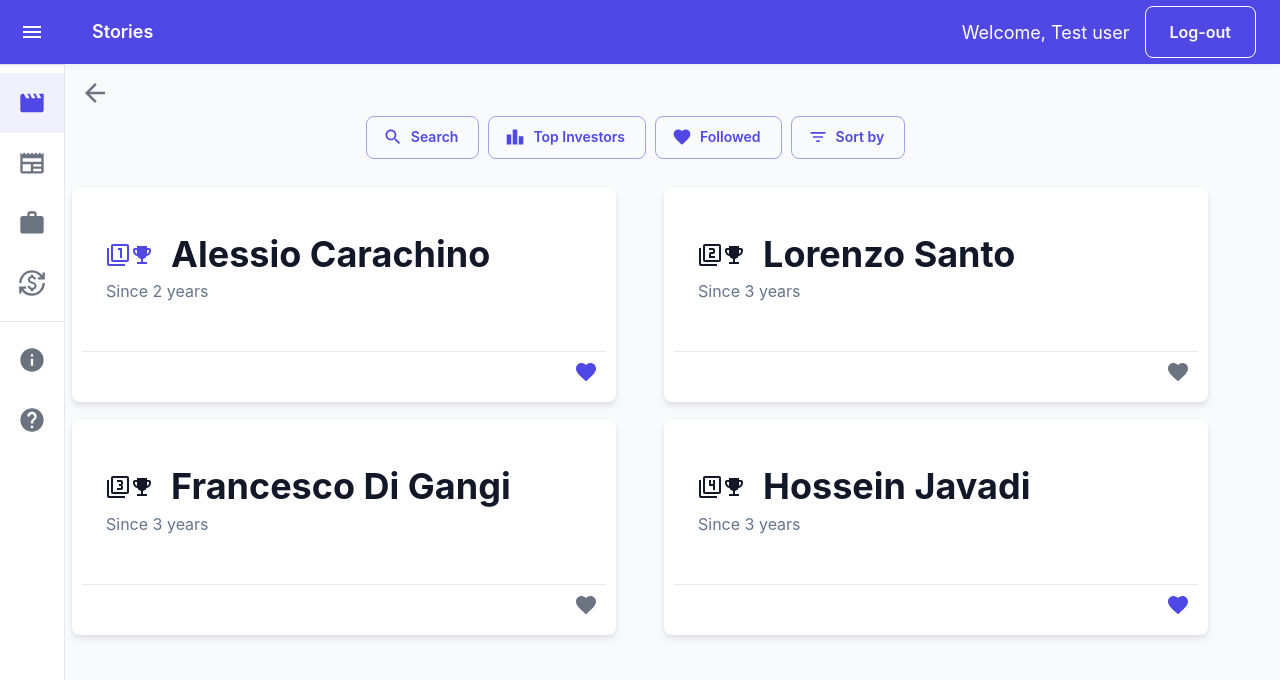
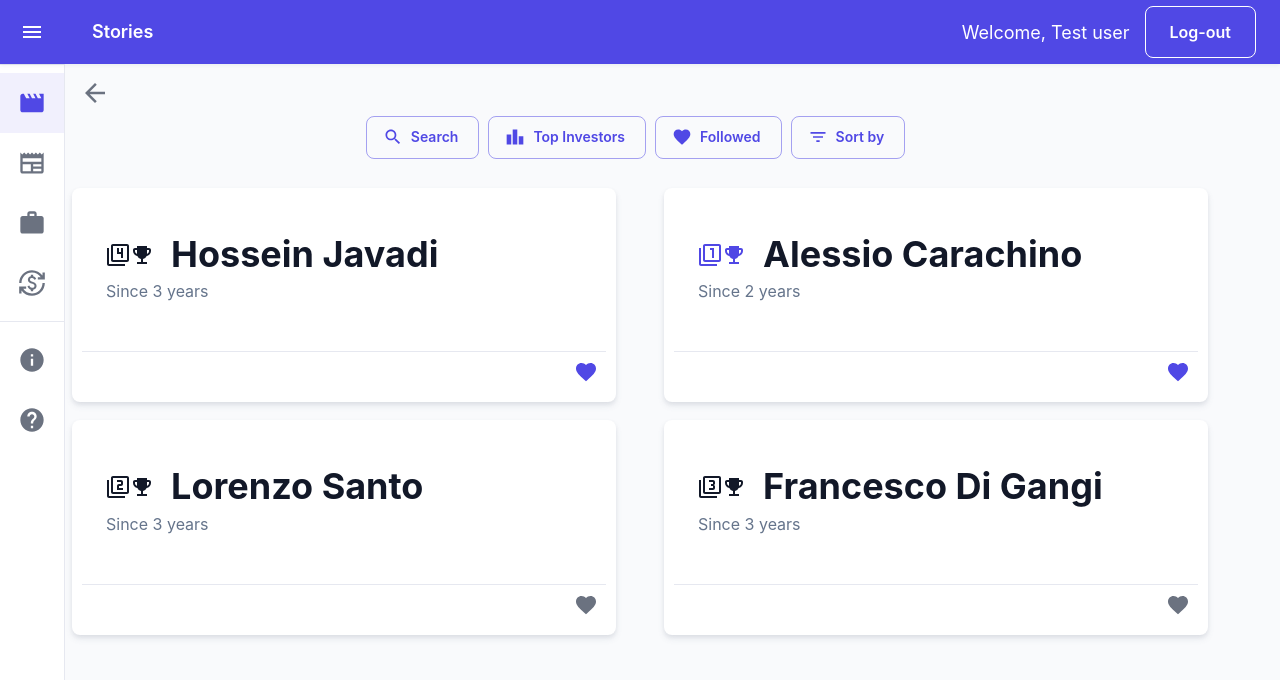
Before and after one commit to CarachinoAlessio/IntelliMents, a React (Create React App) app: page /investors/tops in a window 1280 px wide. Shown: the top 680 px of the page. Built offline with nearby package versions, Linux system fonts and the light colour scheme; the HTML template or start-up script is replaced by a standard one.

Commit message:
fixed follow on top

```diff
--- a/src/components/InvestorsComp.js
+++ b/src/components/InvestorsComp.js
@@ -5,7 +5,7 @@ import ShowChartIcon from '@mui/icons-material/ShowChart';
 import IconButton from "@mui/material/IconButton";
 import FavoriteBorderIcon from '@mui/icons-material/FavoriteBorder';
 import FormatListBulletedIcon from '@mui/icons-material/FormatListBulleted';
-import {useState} from "react";
+import {useEffect, useState} from "react";
 import {useNavigate} from "react-router-dom";
 import TextField from '@mui/material/TextField';
 import {Search} from "@mui/icons-material";
@@ -46,7 +46,7 @@ export default function InvestorsComp(props) {
         setAnchorSearch(anchorSearch ? null : event.currentTarget)
     }
 
-    const profilesArr = [
+    let profilesArr = [
         {id: 1,
         name: 'Alessio Carachino',
         description: 'Since 2 years he has been able to gain a huge amount of experience',
@@ -113,7 +113,15 @@ export default function InvestorsComp(props) {
         return result
     }
     const [investorsState, setInvestorsState] = useState(profilesArr);
-
+    useEffect(() => {
+        let saved = JSON.parse(sessionStorage.getItem('investors'))
+        if (saved) {
+            profilesArr = [...saved]
+            setInvestorsState([...saved])
+        }
+        else
+            sessionStorage.setItem('investors', JSON.stringify(profilesArr))
+    },[])
 
 
     //end of sort by function
@@ -131,6 +139,7 @@ const setFollowing = (i) => {
     let newProfilesState = [...investorsState]
     newProfilesState[i.id-1].followed = !newProfilesState[i.id-1].followed
     setInvestorsState((newProfilesState) => [...newProfilesState])
+    sessionStorage.setItem('investors', JSON.stringify([...newProfilesState]))
 }
 
 const showProfile = (i) => {
--- a/src/components/InvestorsTopComp.js
+++ b/src/components/InvestorsTopComp.js
@@ -140,7 +140,7 @@ export default function InvestorsTopComp(props) {
             //console.log(result)
             return result
         }
-        const [investorsState, setInvestorsState] = useState(filterAndSortAuthors(profilesArr))
+        const [investorsState, setInvestorsState] = useState((profilesArr))
             const handleOpenFilter = (event) => {
                 setAnchorEl(anchorEl ? null : event.currentTarget);
             };
```
